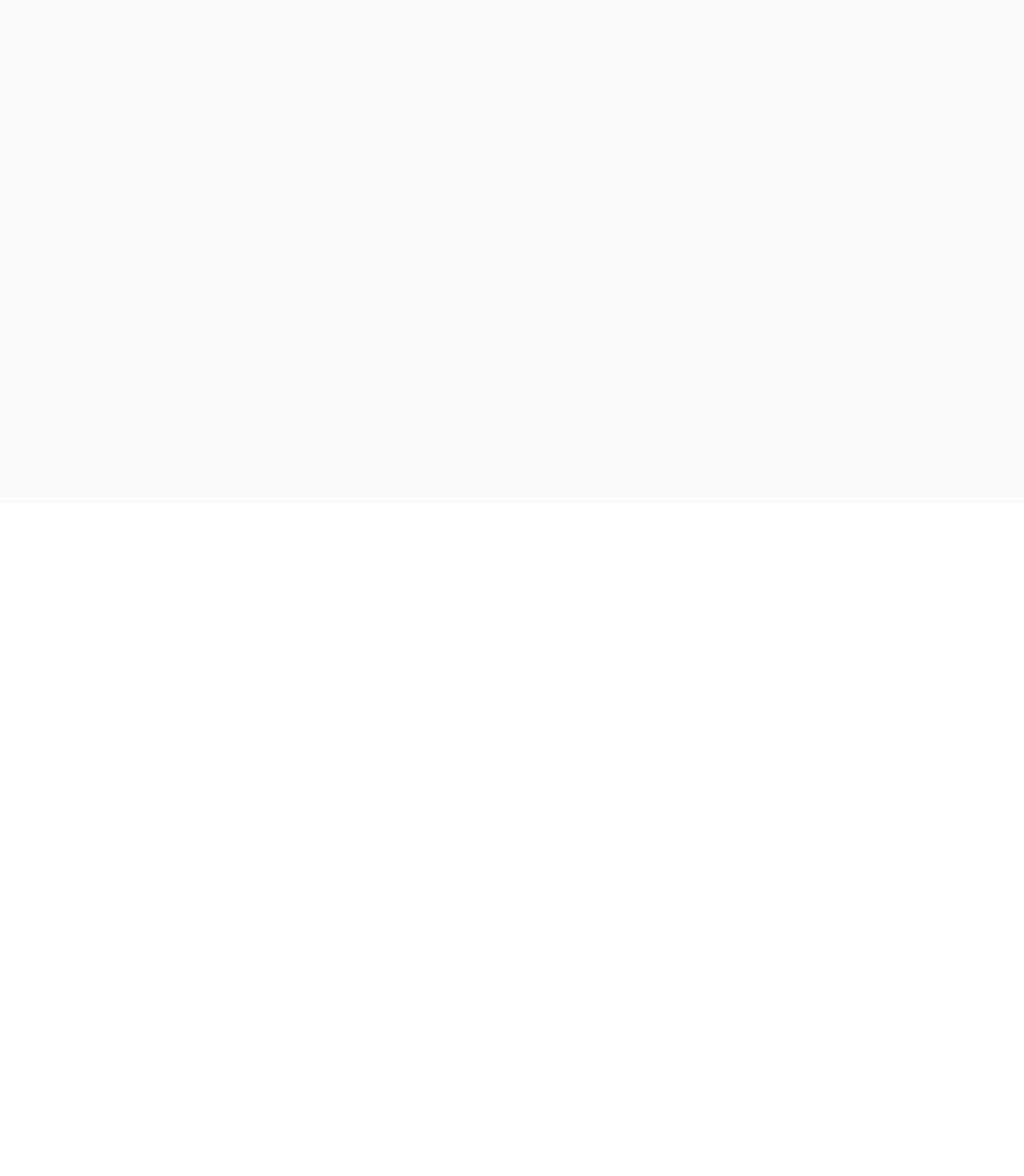
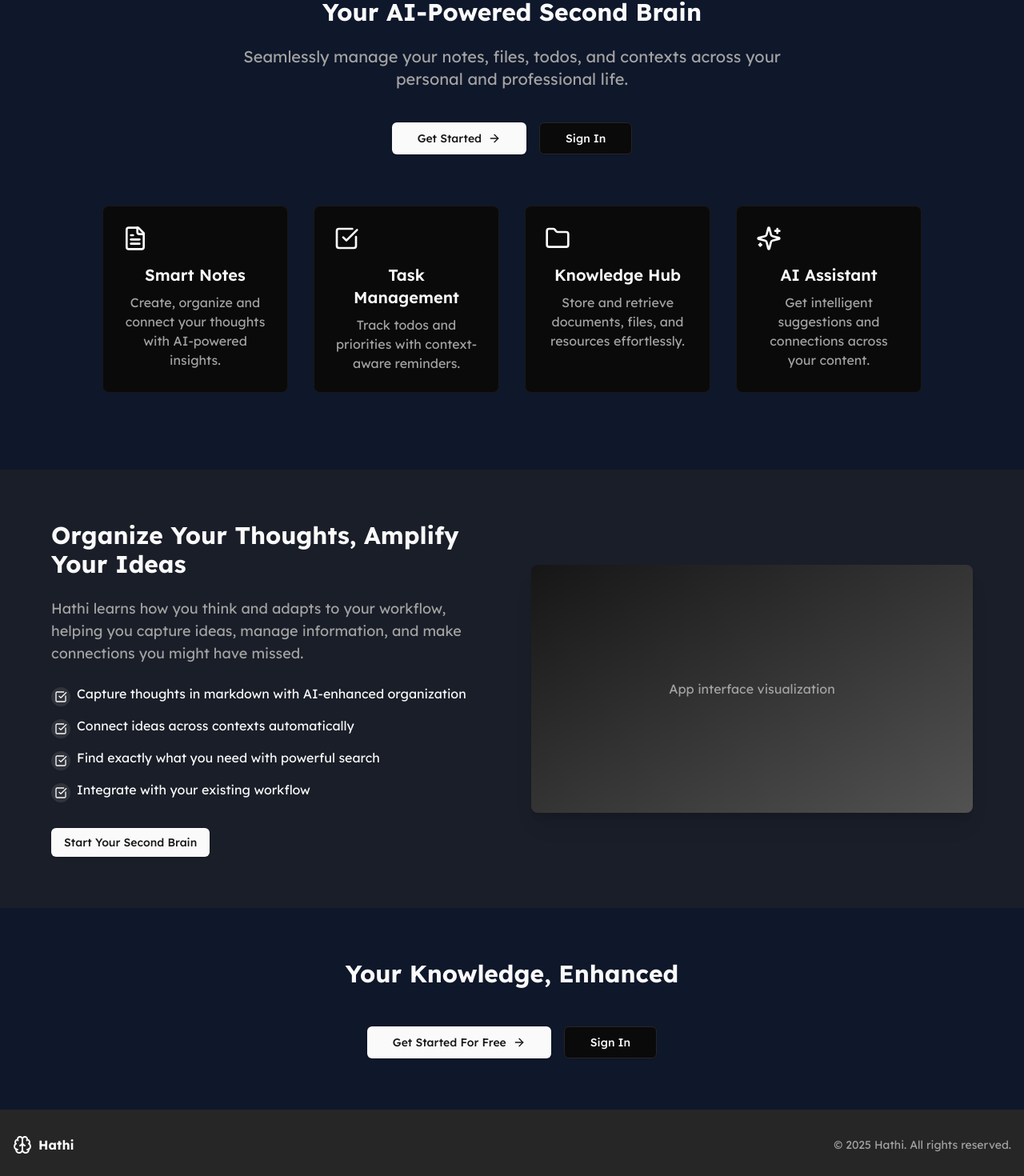
Before and after one commit to rahulnyk/hathi-db, a Next.js app: page / in a window 1280 px wide. Shown: the part 171-1641 px from the top of the page at 80% size. Before the commit the page ends 800 px from the top, so only its background shows below. Built offline with nearby package versions, Linux system fonts and the light colour scheme; no server answers.

Commit message:
landing page

```diff
--- a/app/layout.tsx
+++ b/app/layout.tsx
@@ -30,7 +30,7 @@ export default function RootLayout({
             <body className={`${lexend.className} antialiased`}>
                 <ThemeProvider
                     attribute="class"
-                    defaultTheme="system"
+                    defaultTheme="dark"
                     enableSystem
                     disableTransitionOnChange
                 >
--- a/app/page.tsx
+++ b/app/page.tsx
@@ -1,7 +1,173 @@
+import Link from "next/link";
+import { Button } from "@/components/ui/button";
+import {
+    ArrowRight,
+    Brain,
+    FileText,
+    CheckSquare,
+    Folder,
+    Sparkles,
+} from "lucide-react";
+
 export default function Home() {
     return (
-        <div className="flex-1 flex flex-col gap-20 max-w-5xl p-5">
-            This is the Body
+        <div className="flex flex-col min-h-screen w-full mx-auto">
+            {/* Hero Section */}
+            <section className="flex-1 flex flex-col items-center justify-center text-center px-4 py-16 md:py-24 w-full">
+                <div className="max-w-7xl w-full mx-auto">
+                    <div className="flex items-center justify-center mb-6">
+                        <Brain className="h-12 w-12 text-primary mr-2" />
+                        <h1 className="text-4xl md:text-5xl font-bold">
+                            Hathi
+                        </h1>
+                    </div>
+
+                    <h2 className="text-2xl md:text-3xl font-bold mb-6">
+                        Your AI-Powered Second Brain
+                    </h2>
+
+                    <p className="text-lg md:text-xl text-muted-foreground max-w-2xl mx-auto mb-10">
+                        Seamlessly manage your notes, files, todos, and contexts
+                        across your personal and professional life.
+                    </p>
+
+                    <div className="flex flex-col sm:flex-row justify-center gap-4 mb-16">
+                        <Button asChild size="lg" className="gap-2">
+                            <Link href="/auth/sign-up">
+                                Get Started <ArrowRight className="h-4 w-4" />
+                            </Link>
+                        </Button>
+                        <Button asChild variant="outline" size="lg">
+                            <Link href="/auth/login">Sign In</Link>
+                        </Button>
+                    </div>
+
+                    {/* Features highlight */}
+                    <div className="grid grid-cols-1 md:grid-cols-2 lg:grid-cols-4 gap-8 w-full max-w-5xl mx-auto">
+                        <FeatureCard
+                            icon={<FileText className="h-8 w-8 text-primary" />}
+                            title="Smart Notes"
+                            description="Create, organize and connect your thoughts with AI-powered insights."
+                        />
+                        <FeatureCard
+                            icon={
+                                <CheckSquare className="h-8 w-8 text-primary" />
+                            }
+                            title="Task Management"
+                            description="Track todos and priorities with context-aware reminders."
+                        />
+                        <FeatureCard
+                            icon={<Folder className="h-8 w-8 text-primary" />}
+                            title="Knowledge Hub"
+                            description="Store and retrieve documents, files, and resources effortlessly."
+                        />
+                        <FeatureCard
+                            icon={<Sparkles className="h-8 w-8 text-primary" />}
+                            title="AI Assistant"
+                            description="Get intelligent suggestions and connections across your content."
+                        />
+                    </div>
+                </div>
+            </section>
+
+            {/* Secondary section with image */}
+            <section className="bg-muted/50 py-16 px-4 w-full">
+                <div className="max-w-6xl mx-auto">
+                    <div className="grid grid-cols-1 md:grid-cols-2 gap-12 items-center">
+                        <div>
+                            <h2 className="text-3xl font-bold mb-6">
+                                Organize Your Thoughts, Amplify Your Ideas
+                            </h2>
+                            <p className="text-lg text-muted-foreground mb-6">
+                                Hathi learns how you think and adapts to your
+                                workflow, helping you capture ideas, manage
+                                information, and make connections you might have
+                                missed.
+                            </p>
+                            <ul className="space-y-3">
+                                {[
+                                    "Capture thoughts in markdown with AI-enhanced organization",
+                                    "Connect ideas across contexts automatically",
+                                    "Find exactly what you need with powerful search",
+                                    "Integrate with your existing workflow",
+                                ].map((item, i) => (
+                                    <li key={i} className="flex items-start">
+                                        <div className="mr-2 mt-1 bg-primary/10 rounded-full p-1">
+                                            <CheckSquare className="h-4 w-4 text-primary" />
+                                        </div>
+                                        <span>{item}</span>
+                                    </li>
+                                ))}
+                            </ul>
+                            <Button asChild className="mt-8">
+                                <Link href="/auth/sign-up">
+                                    Start Your Second Brain
+                                </Link>
+                            </Button>
+                        </div>
+                        <div className="rounded-lg overflow-hidden shadow-xl bg-background">
+                            {/* Placeholder for app screenshot - replace with your actual app screenshot */}
+                            <div className="aspect-video bg-gradient-to-br from-primary/5 to-primary/30 w-full h-full flex items-center justify-center">
+                                <p className="text-center text-muted-foreground">
+                                    App interface visualization
+                                </p>
+                            </div>
+                        </div>
+                    </div>
+                </div>
+            </section>
+
+            {/* Testimonials or additional section */}
+            <section className="py-16 px-4 w-full">
+                <div className="max-w-4xl mx-auto text-center">
+                    <h2 className="text-3xl font-bold mb-12">
+                        Your Knowledge, Enhanced
+                    </h2>
+                    <div className="flex flex-col sm:flex-row justify-center gap-4">
+                        <Button asChild size="lg" className="gap-2">
+                            <Link href="/auth/sign-up">
+                                Get Started For Free{" "}
+                                <ArrowRight className="h-4 w-4" />
+                            </Link>
+                        </Button>
+                        <Button asChild variant="outline" size="lg">
+                            <Link href="/auth/login">Sign In</Link>
+                        </Button>
+                    </div>
+                </div>
+            </section>
+
+            {/* Footer */}
+            <footer className="bg-muted py-8 px-4 w-full">
+                <div className="max-w-7xl mx-auto flex flex-col md:flex-row justify-between items-center">
+                    <div className="flex items-center mb-4 md:mb-0">
+                        <Brain className="h-6 w-6 text-primary mr-2" />
+                        <span className="font-bold">Hathi</span>
+                    </div>
+                    <div className="text-sm text-muted-foreground">
+                        © {new Date().getFullYear()} Hathi. All rights reserved.
+                    </div>
+                </div>
+            </footer>
         </div>
     );
 }
+
+// Feature card component
+function FeatureCard({
+    icon,
+    title,
+    description,
+}: {
+    icon: React.ReactNode;
+    title: string;
+    description: string;
+}) {
+    return (
+        <div className="bg-card rounded-lg p-6 border border-border/50 hover:border-primary/50 transition-colors">
+            <div className="mb-4">{icon}</div>
+            <h3 className="text-xl font-semibold mb-2">{title}</h3>
+            <p className="text-muted-foreground">{description}</p>
+        </div>
+    );
+}
--- a/components/journal/index.tsx
+++ b/components/journal/index.tsx
@@ -1,19 +1,18 @@
 "use client";
 import { User } from "@supabase/supabase-js";
-// import { useState } from "react";
 import { NotesPanel } from "@/components/journal/notes_panel";
-// import clsx from "clsx";
 import { cn } from "@/lib/utils";
 export function JournalComponent({ user }: { user: User }) {
-    // const [isRightColumnVisible, setIsRightColumnVisible] = useState(false);
     return (
         <div className="flex flex-row w-full min-h-screen relative">
-            <div className="flex p-12 w-2/3 overflow-y-auto">
+            {/* Left column: Notes and Editor */}
+            <div className="flex p-12 w-2/3 overflow-y-auto mx-auto my-auto">
                 <NotesPanel user={user} />
             </div>
+            {/* Right column: Actions and Suggestions */}
             <div
                 className={cn(
-                    "flex sticky flex-col top-0 min-h-screen overflow-y-auto pt-12",
+                    "flex sticky flex-col top-0 h-screen overflow-y-auto pt-12",
                     "bg-zinc-100 dark:bg-zinc-800",
                     "border-l border-foreground/10 w-1/3"
                 )}
--- a/components/nav.tsx
+++ b/components/nav.tsx
@@ -9,7 +9,7 @@ export function Nav() {
                 "h-screen fixed left-0 flex flex-col",
                 "bg-zinc-100 dark:bg-zinc-800",
                 "border-r border-foreground/10",
-                "w-12"
+                "w-12 z-50"
             )}
         >
             <div className="flex flex-col gap-4 justify-center items-center pt-4">
```
